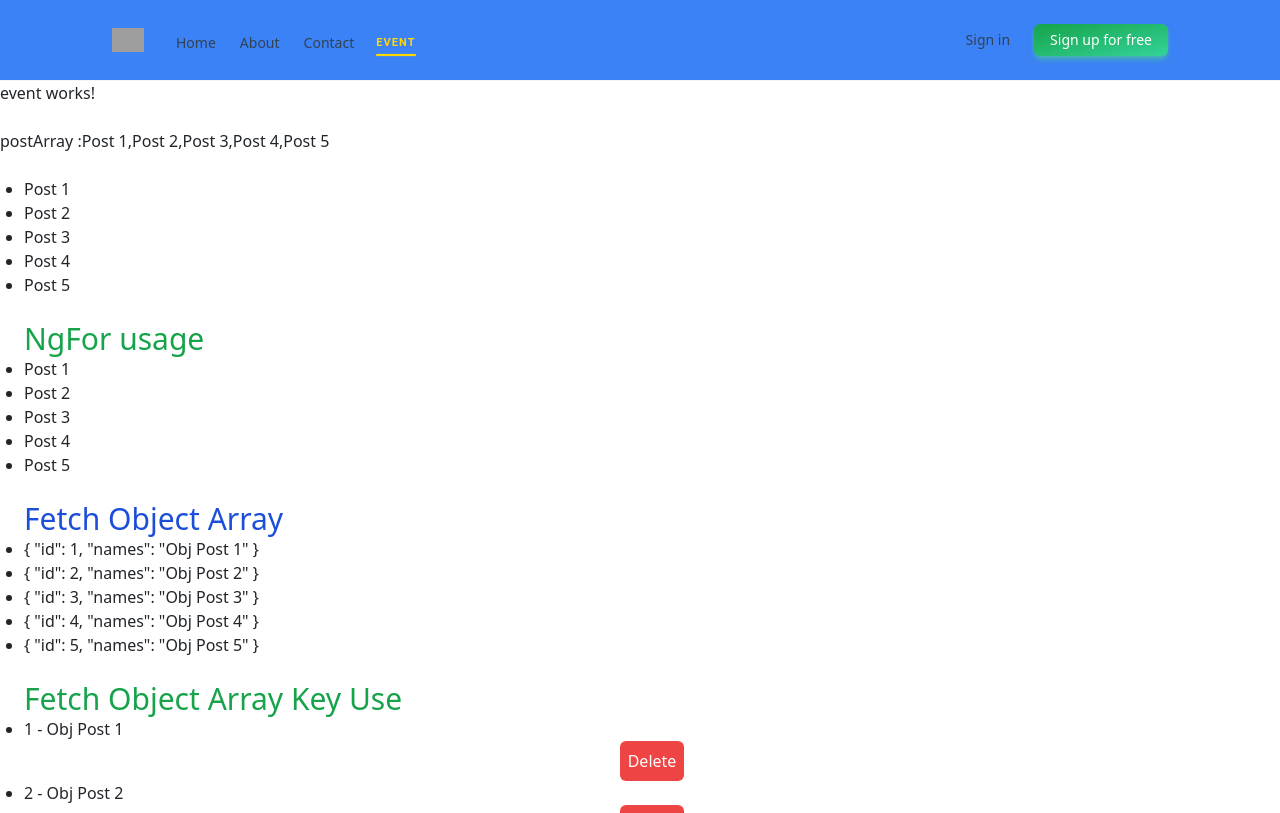
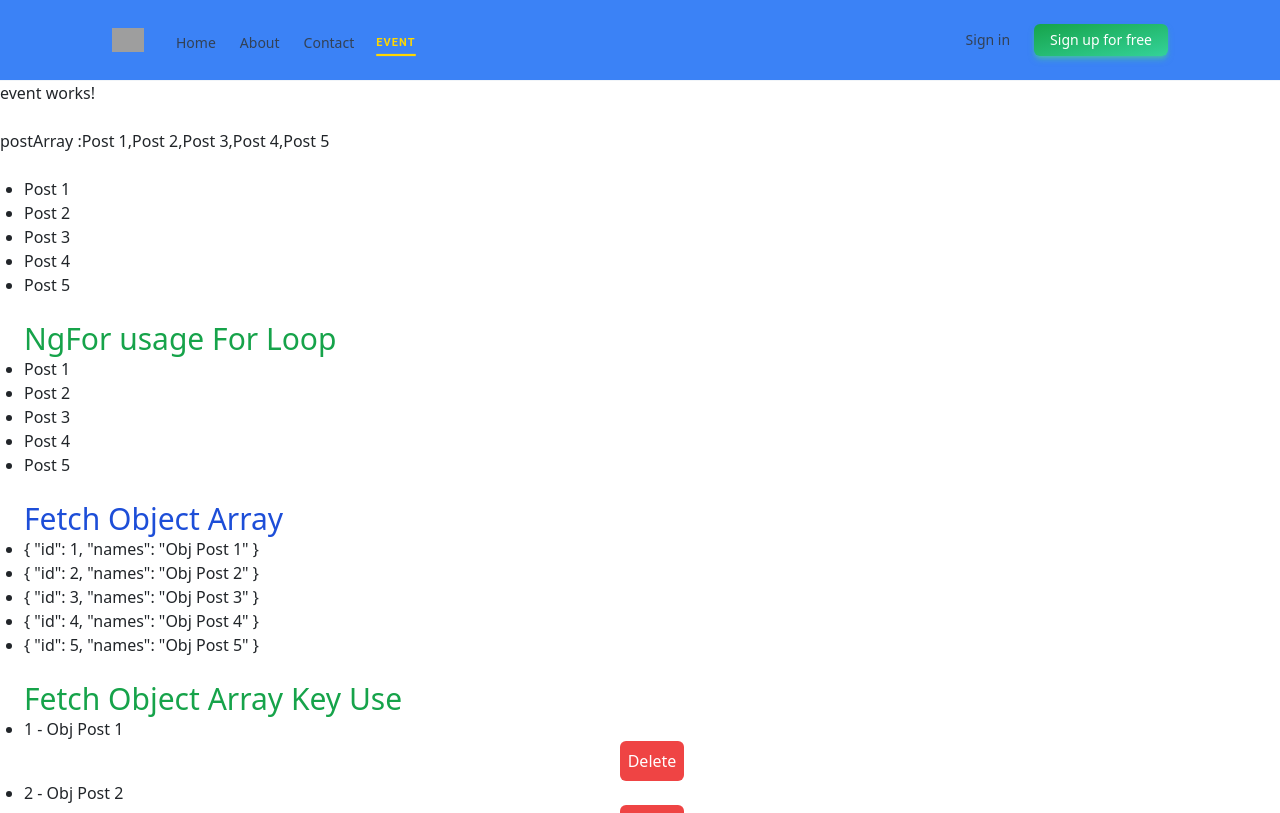
Before and after one commit to DushanMalind/Angular-Learning, an Angular app: page /event in a window 1280 px wide. Shown: the top 813 px of the page. Built offline with nearby package versions, Linux system fonts and the light colour scheme; grey boxes are pictures that could not be loaded.

Commit message:
ngDor Update

```diff
--- a/src/app/event/event.component.html
+++ b/src/app/event/event.component.html
@@ -18,7 +18,7 @@
 <br>
 
 <!--NgFor usage-->
-<h1 class="ml-6 text-3xl text-green-600">NgFor usage</h1>
+<h1 class="ml-6 text-3xl text-green-600">NgFor usage For Loop</h1>
 <ul class="list-disc pl-6">
   <li *ngFor="let post of postArray">{{ post }}</li>
 </ul>
```
